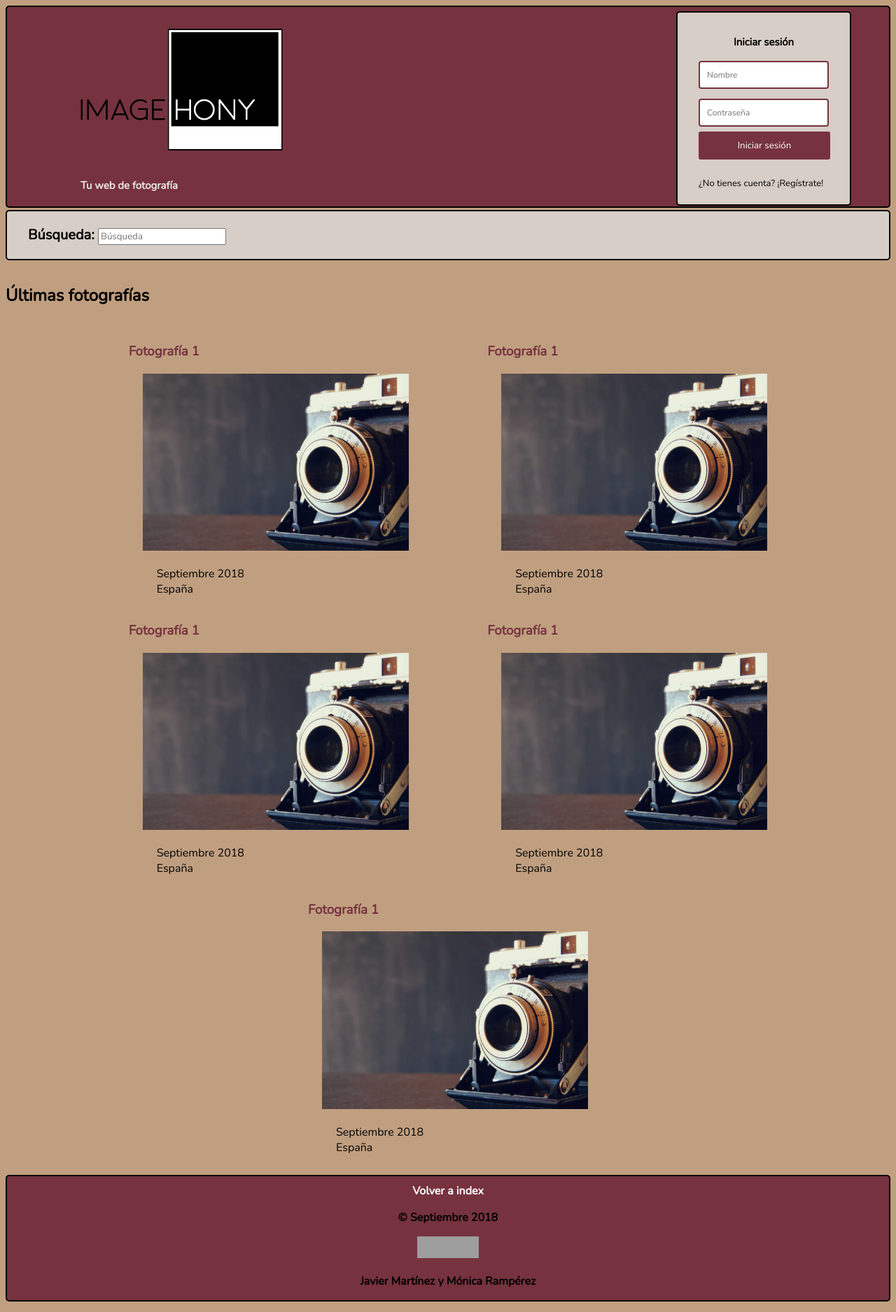
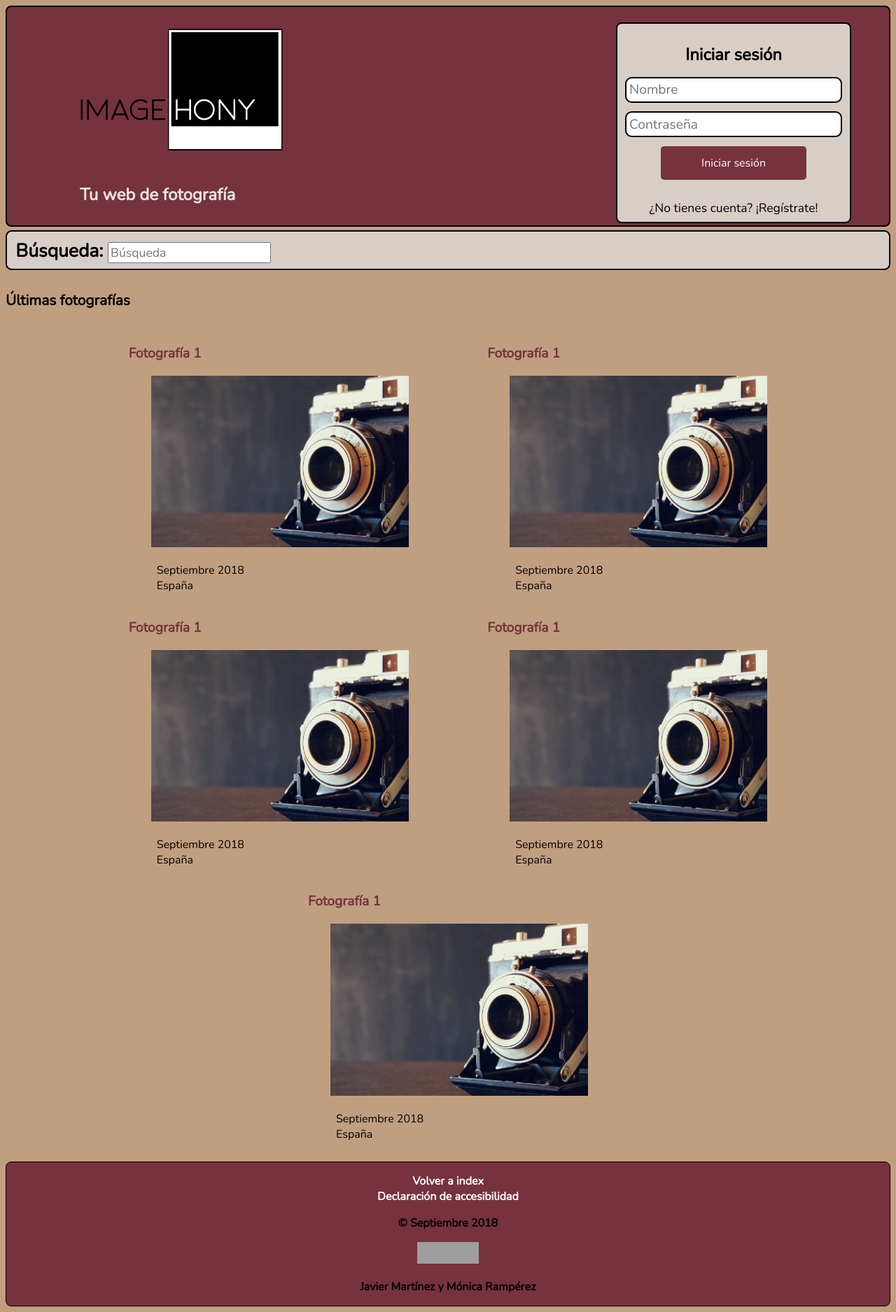
Before and after one commit to Javorr/DAW, a PHP site: page / in a window 1280 px wide. Shown: the whole page at 70% size. Run offline with PHP 8.4, Linux system fonts and the light colour scheme; grey boxes are pictures that could not be loaded.

Commit message:
Accesible (pero no mucho)

```diff
--- a/practica1/estilos.css
+++ b/practica1/estilos.css
@@ -1,3 +1,4 @@
+
 /*
 PALETA DE COLORES:
 
@@ -408,3 +409,4 @@ justify-content: space-evenly;
 	padding: 5% 5%;
 	background: #D7CEC7;
 }
+*/
--- a/practica1/index.html
+++ b/practica1/index.html
@@ -11,8 +11,9 @@
       <meta charset="utf-8" />
       <meta name="author" content="Javier Martinez y Monica Ramperez" />
       <meta name="description" content="Pagina web de fotografia" />
-      <link rel="stylesheet" type="text/css" href="estilos.css" title="Default Style">
-      <link rel="alternate stylesheet" type="text/css" href="ua.css" title="UA Style">
+      <!--<link rel="stylesheet" type="text/css" href="estilos.css" title="Default Style">-->
+      <!--<link rel="alternate stylesheet" type="text/css" href="ua.css" title="UA Style">-->
+      <link rel="stylesheet" type="text/css" href="ua.css" title="UA Style">
       <link href="https://fonts.googleapis.com/css?family=Nunito" rel="stylesheet">
       <title>Imagehony</title>
   </head>
@@ -101,7 +102,8 @@
 
     <!-- En el pie de página incluye los nombres de los autores de la práctica, un aviso de copyright con el año y alguna información más. -->
     <footer>
-        <a href="#arriba">Volver a index</a>
+        <a href="#arriba">Volver a index</a><br>
+        <a href="accesibilidad.html">Declaración de accesibilidad</a>
         <p>&copy;<time datetime="2018-09"> Septiembre 2018</time></p>
 
         <p>
--- a/practica1/ua.css
+++ b/practica1/ua.css
@@ -19,10 +19,24 @@ TAN
 	box-sizing: border-box;
 		font-family: 'Nunito', sans-serif;
     color:#000000;
+		font-size: 1em;
 }
 
+h2{
+font-size: 	1.3em;
+}
+
+h3{
+	font-size: 1.2em;
+}
+
+form{
+	font-size: 1.1em;
+}
+
+
 body{
-	background-color:green;
+	background-color:#C09F80;
 	min-width:320px;
     max-width:1600px;
     margin:0 auto;
@@ -64,34 +78,36 @@ body>header>h2{
 #inicio{
 	width: 21em;
   position: absolute;
-  top: 2%;
+  top: 4%;
   right: 5%;
   background: #D7CEC7;
-  padding: 20px 30px;
-  border-radius: 5px;
+  padding: 0.5em 0.7em;
+  border-radius: 0.5em;
 	border: 0.15em solid #000000;
+	text-align: center;
+	font-size: 1em;
 }
 
 #busquedarapida1{
 	width: 100%;
   background: #D7CEC7;
-  padding: 20px 30px;
-  border-radius: 5px;
+	padding: 0.5em 0.7em;
+  border-radius: 0.5em;
   border: 0.15em solid #000000;
 
 }
 
 #busquedarapida1>a{
-	font-size: 20px;
+	font-size: 1.5em;
 	font-weight: bold;
 }
 
 #barrabus{
-  padding: 3px 0;
+  padding: 0.3em 0;
 }
 
 body>section{
-  padding: 3px 50px 8px 50px;
+  padding: .3em .5em .1em .5em;
 }
 
 #perfil{
@@ -120,15 +136,15 @@ body>section{
 
 body>section>form{
 	background: #D7CEC7;
-  padding: 20px 100px;
-  border-radius: 5px;
+  padding: 2em 10em;
+  border-radius: .5em;
   border: 0.15em solid #000000;
 	width: 100%;
 }
 
 body>section>form>h2#ti {
   color: #000000;
-  font-size: 15px;
+  font-size: 1.5em;
   text-align: center;
   margin-bottom: 10px;
 }
@@ -136,7 +152,7 @@ body>section>form>h2#ti {
 body>section>form>a {
   color: #000000;
   text-decoration: none;
-	font-size : 13px;
+	font-size : 1.1em;
 }
 
 body>section>form>a:hover {
@@ -166,52 +182,64 @@ body>section>div>a:hover {
 
 input[type="text"], [type="color"], [type="number"], input[type="password"], [type="email"], [type="date"] {
   width: 100%;
-  padding: 10px 10px;
-	margin: 7px 0px;
+  padding: .5em .5em;
+	margin: .1em 0;
   border: 0.15em solid #000000;
-	border-radius: 4px;
-	background-color: white;
-	color: #565656;
+	border-radius: .5em;
+	background-color: #ffffff;
   outline: none;
   color: #46485c;
-  font-size: 12px;
+  font-size: 1.2em;
+}
+
+#fnombre, #fpassword{
+  padding: .2em .2em;
+	margin: .3em 0;
 }
 
 input[type="color"]{
-	height: 40px;
+	height: 3em;
 }
 
 input[type="text"]:focus, input[type="color"]:focus, input[type="password"]:focus, input[type="number"]:focus, input[type="email"]:focus, input[type="date"]:focus, textarea:focus {
-	border: 4px solid #76323F;
+	border: 0.25em solid #76323F;
 }
 
 textarea{
 	width: 100%;
-	padding: 10px 10px;
-	margin: 7px 0px;
-	border: 2px solid #76323F;
-	border-radius: 4px;
-	background-color: white;
+  padding: .5em .5em;
+	margin: .1em 0;
+  border: 0.15em solid #000000;
+	border-radius: .5em;
+	background-color: #ffffff;
 	color: #565656;
-	outline: none;
-	color: #46485c;
-	font-size: 12px;
-	max-width: 1200px;
-	max-height: 250px;
+  outline: none;
+  color: #46485c;
+  font-size: 1.2em;
+	max-width: 61em;
+	max-height: 25em;
 }
 
 
 input[type="submit"] {
   background:#76323F;
-	margin: auto;
+	margin: .7em auto 0 auto;
 	display: block;
   border: 0;
-  width: 188px;
-  height: 40px;
-  border-radius: 3px;
-  color: white;
+  width: 18em;
+  height: 4em;
+  border-radius: .3em;
+  color:  #ffffff;
   cursor: pointer;
   transition: background 0.3s ease-in-out;
+	font-size: 1em;
+}
+
+#botoni{
+	width: 13em;
+	height: 3em;
+	margin: 0.4em auto;
+	font-size: 1em;
 }
 
 
@@ -277,7 +305,7 @@ tr:nth-child(odd) {background-color: #D7CEC7;}
 
 
 .fotos {
-	padding-left: 20px;
+	padding-left: 2em;
 	transition: .3s;
 }
 
@@ -335,7 +363,7 @@ body>section>article>h3>a:hover{
 }
 
 body>footer{
-	padding-top: 10px;
+	padding-top: 1em;
 	left: 0;
 	bottom: 0;
 	width: 100%;
@@ -343,17 +371,17 @@ body>footer{
 	font-weight: bold;
 	text-align: center;
 	background-color: #76323F;
-	border-radius: 5px;
-	border: 2px solid #000000;
+	border-radius: .5em;
+	border: .1em solid #000000;
 }
 
 body>footer a{
-	color: white;
+	color: #ffffff;
 	text-decoration: none;
 }
 
 body>footer a:hover{
-	color: #C09F80;
+	color:#FFBF00;
 }
 
 .columnas{
```
Also changed, not shown: other parts of practica1/ua.css (+29 -29 lines), practica1/accesibilidad.html (added, +62 -0 lines), practica1/busqueda.html (+6 -4 lines), practica1/detallefoto.html (+5 -3 lines), practica1/recibiralbum.html (+5 -3 lines), practica1/registro.html (+5 -3 lines), practica1/resultadobusqueda.html (+5 -3 lines), practica1/solicitaralbum.html (+5 -3 lines), practica1/usuario.html (+5 -3 lines).
